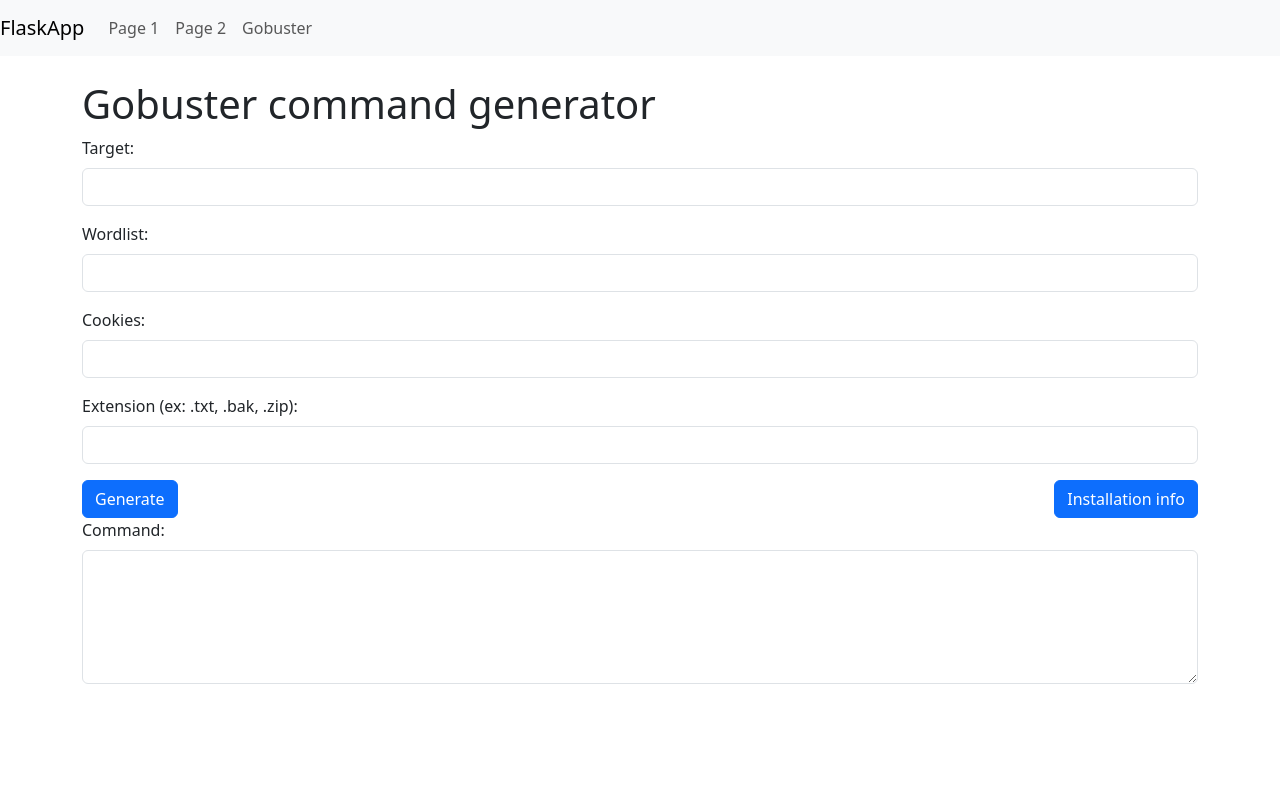
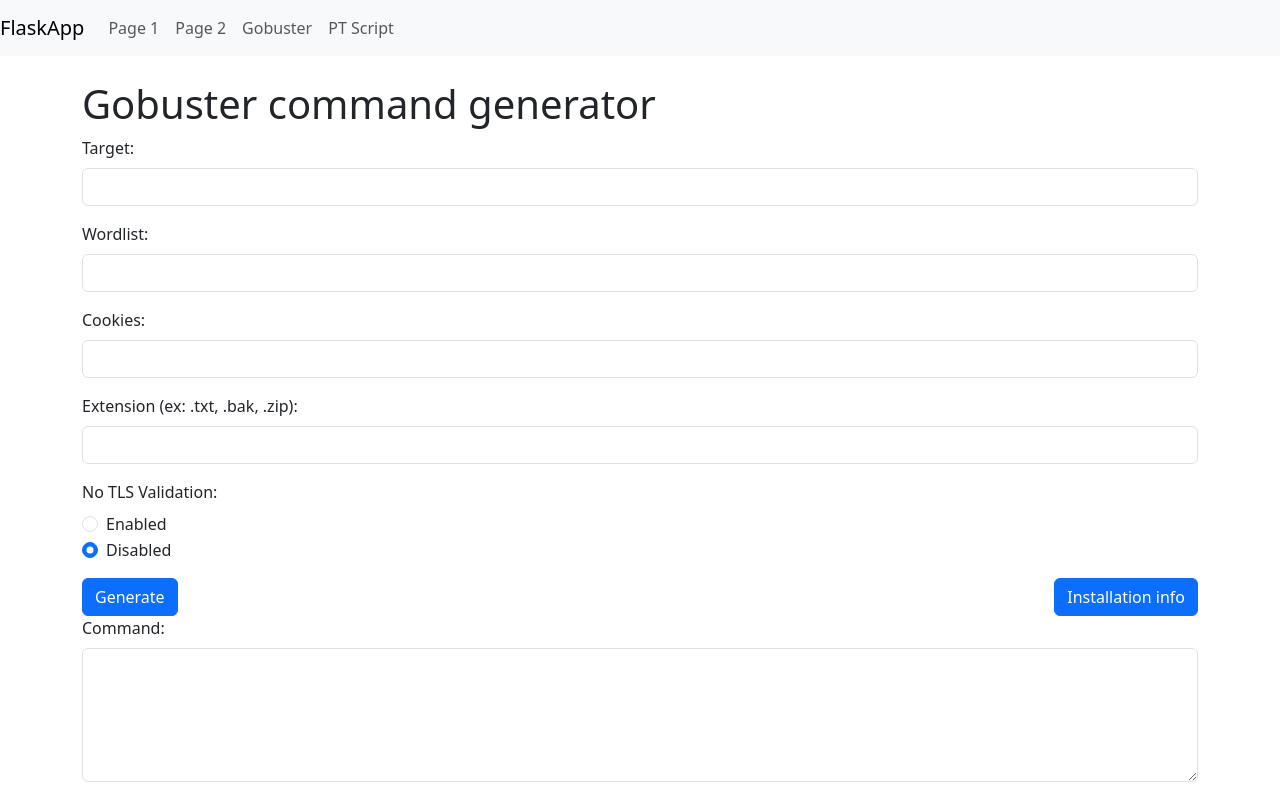
Before and after one commit to killercd/robo-hack-imp, a Flask app: page /gobuster in a window 1280 px wide. Run offline with Flask 3, Linux system fonts and the light colour scheme.

Commit message:
add gobuster module

```diff
--- a/app/routes.py
+++ b/app/routes.py
@@ -1,6 +1,7 @@
 from flask import render_template, request, redirect, url_for, flash
 from app import app, db
 from app.models import Page1Data, Page2Data
+from app.robohack.gobustermod import GobusterMod
 
 @app.route('/')
 def home():
@@ -60,25 +61,22 @@ def gobuster():
     wordlist = ""
     cookies = ""
     extension = ""
+    no_tsl_validation = "disabled"
 
     if request.method == 'POST':
-        target_v = request.form.get('target')
-        wordlist = request.form.get('wordlist')
-        cookies = request.form.get('cookies')
-        extension = request.form.get('extension')
 
         action = request.form.get('action')
         if action=='generate':
-            g_command = f"gobuster dir {target_v}"
-            if wordlist:
-                g_command = f"{g_command} -w {wordlist}"
-            if cookies:
-                g_command = f"{g_command} -c '{cookies}'"
-            if extension:
-                g_command = f"{g_command} -x {extension}"
+            gobuster_mod = GobusterMod(request.form.get('target'),
+                                   request.form.get('wordlist'),
+                                   request.form.get('cookies'),
+                                   request.form.get('extension'),
+                                   request.form.get('nossl'))
+
+
         elif action=='instinfo':
             return redirect(url_for('gobusterinfo'))
-    return render_template('gobuster/gobuster.html', target=target_v, command=g_command, wordlist=wordlist, cookies=cookies, extension=extension)
+    return render_template('gobuster/gobuster.html', target=target_v, command=g_command, wordlist=wordlist, cookies=cookies, extension=extension, nossl=no_tsl_validation)
 
 @app.route('/gobusterinfo', methods=['GET', 'POST'])
 def gobuster_info():
--- a/app/templates/base.html
+++ b/app/templates/base.html
@@ -14,6 +14,8 @@
                 <li class="nav-item"><a class="nav-link" href="/page1">Page 1</a></li>
                 <li class="nav-item"><a class="nav-link" href="/page2">Page 2</a></li>
                 <li class="nav-item"><a class="nav-link" href="/gobuster">Gobuster</a></li>
+                <li class="nav-item"><a class="nav-link" href="/ptscriptgen">PT Script</a></li>
+
             </ul>
         </div>
     </nav>
--- a/app/templates/gobuster/gobuster.html
+++ b/app/templates/gobuster/gobuster.html
@@ -18,6 +18,17 @@
         <label for="extensions" class="form-label">Extension (ex: .txt, .bak, .zip): </label>
         <input type="text" class="form-control" id="extension" name="extension" value="{{ extensions }}">
     </div>
+    <div class="mb-3">
+        <label for="nossl" class="form-label">No TLS Validation: </label>
+        <div class="form-check">
+            <input class="form-check-input" type="radio" name="nossl" id="enabled" value="enabled" required>
+            <label class="form-check-label" for="enabled">Enabled</label>
+        </div>
+        <div class="form-check">
+            <input class="form-check-input" type="radio" name="nossl" id="disabled" value="disabled" checked>
+            <label class="form-check-label" for="disabled">Disabled</label>
+        </div>
+    </div>
     <button type="submit" class="btn btn-primary" name="action" value="generate">Generate</button>
     <a href="{{ url_for('gobuster_info') }}" class="btn btn-primary float-end">Installation info</a>
 
```
Also changed, not shown: app/robohack/gobustermod.py (added, +25 -0 lines), app/robohack/__init__.py (added).
